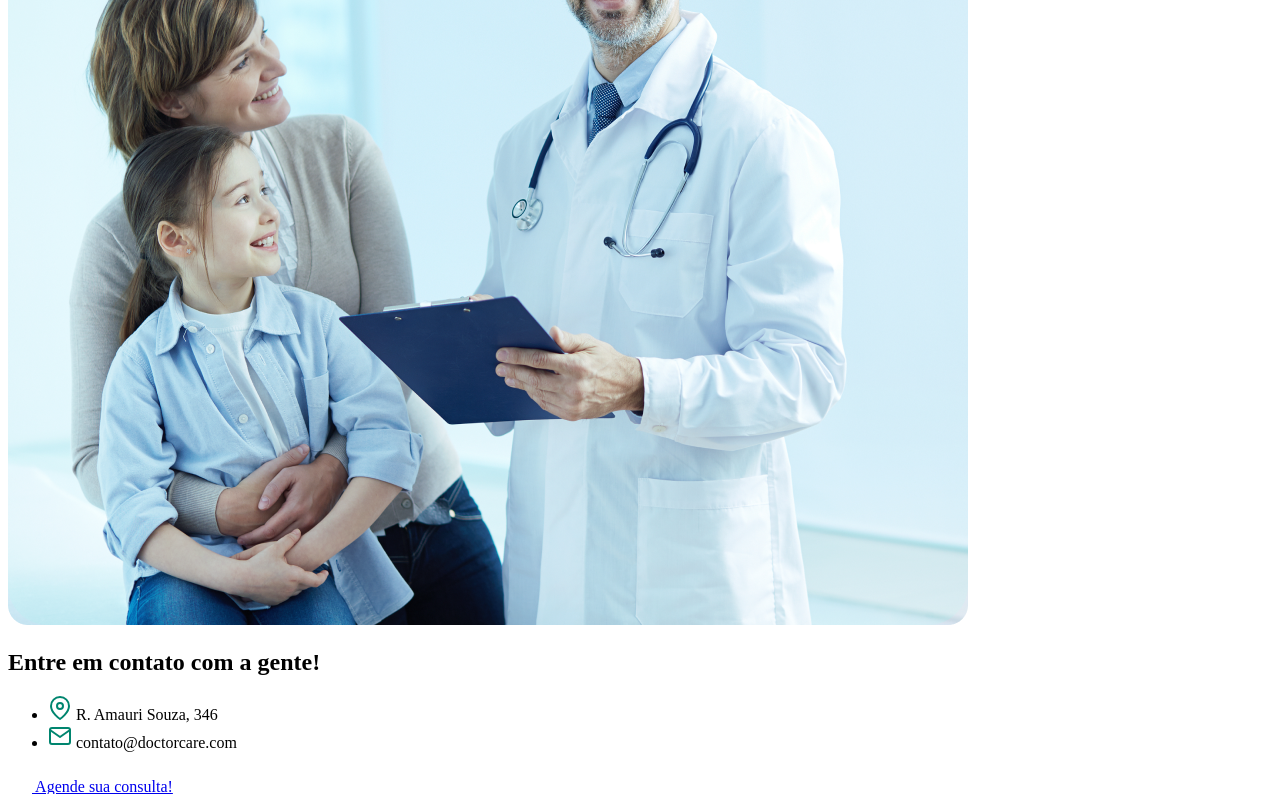
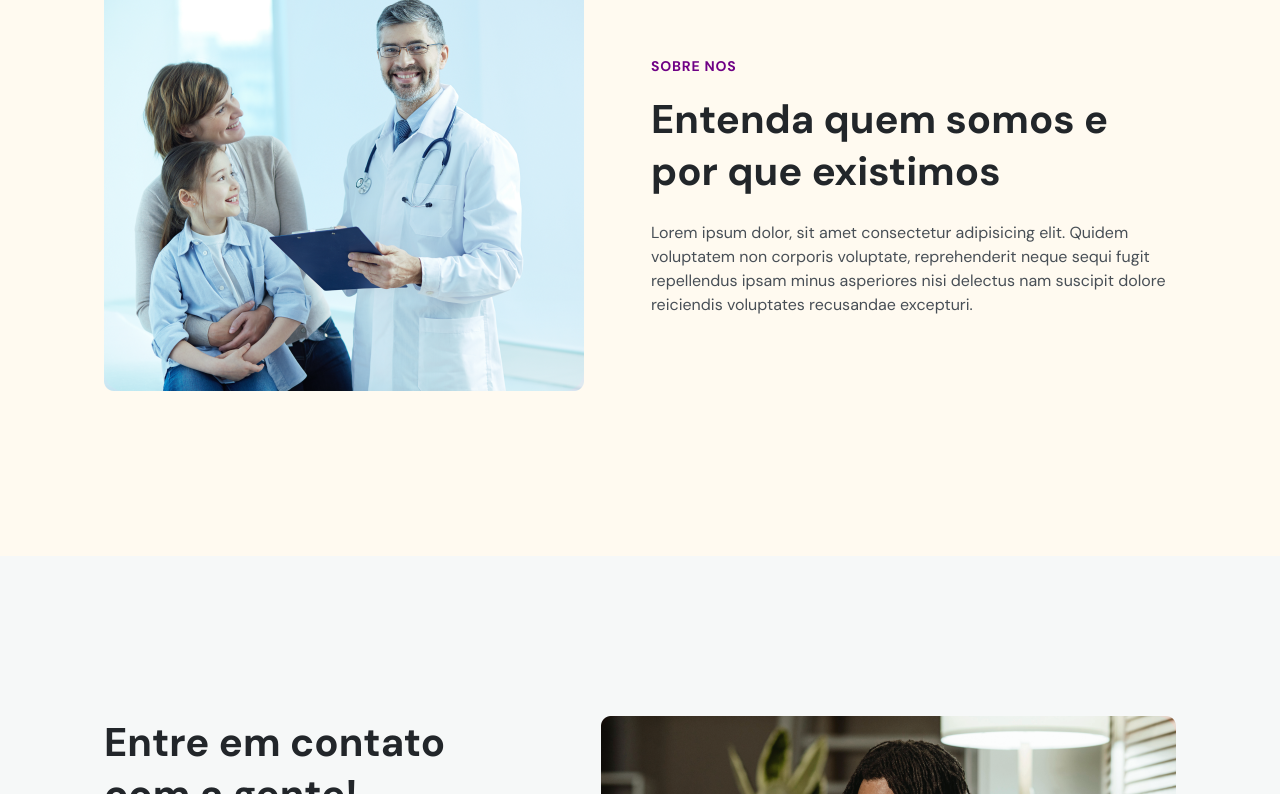
Before and after one commit to ArthCaeta/DoctorCare, a plain HTML site: page index.html in a window 1280 px wide. Shown: the part 2006-2800 px from the top of the page. Drawn offline with nearby package versions, Linux system fonts and the light colour scheme; the site is published under a folder, as on GitHub Pages, so addresses that start at the root find nothing.

Commit message:
Relative links adjustment

```diff
--- a/index.html
+++ b/index.html
@@ -6,7 +6,7 @@
   <meta name="viewport" content="width=device-width, initial-scale=1.0">
   <title>DoctorCare</title>
 
-<link rel="stylesheet" href="/style.css"/>
+<link rel="stylesheet" href="./style.css"/>
 
 <link rel="preconnect" href="https://fonts.googleapis.com">
 <link rel="preconnect" href="https://fonts.gstatic.com" crossorigin>
@@ -135,7 +135,7 @@
 
         <div class="col-b">
           <img
-          src="/Assets/mulher-negra-com-moleton-verde-com-as-duas-maos-no-peito.png"
+          src="./Assets/mulher-negra-com-moleton-verde-com-as-duas-maos-no-peito.png"
           alt="Mulher negra vestindo molentom verde sorrindo"
           />
         </div>
@@ -253,7 +253,7 @@
 
 
         <div class="col-b">
-          <img src="Assets/doutor-feliz-segurando-prancheta-com-pacientes.png" alt="Doutor feliz segurando prancheta com pacientes"/>
+          <img src="./Assets/doutor-feliz-segurando-prancheta-com-pacientes.png" alt="Doutor feliz segurando prancheta com pacientes"/>
 
         </div>
       </div>
@@ -297,7 +297,7 @@
 
 
         <div class="col-b">
-          <img src="/Assets/homem-negro-mexendo-no-celular.png" alt="Homem negro mexendo no celular">
+          <img src="./Assets/homem-negro-mexendo-no-celular.png" alt="Homem negro mexendo no celular">
 
         </div>
 
@@ -378,6 +378,6 @@
 
     <!-- ScrollReveal Lib -->
     <script src="https://unpkg.com/scrollreveal"></script>
-    <script src="main.js"></script>
+    <script src="./main.js"></script>
   </body>
 </html>
```
